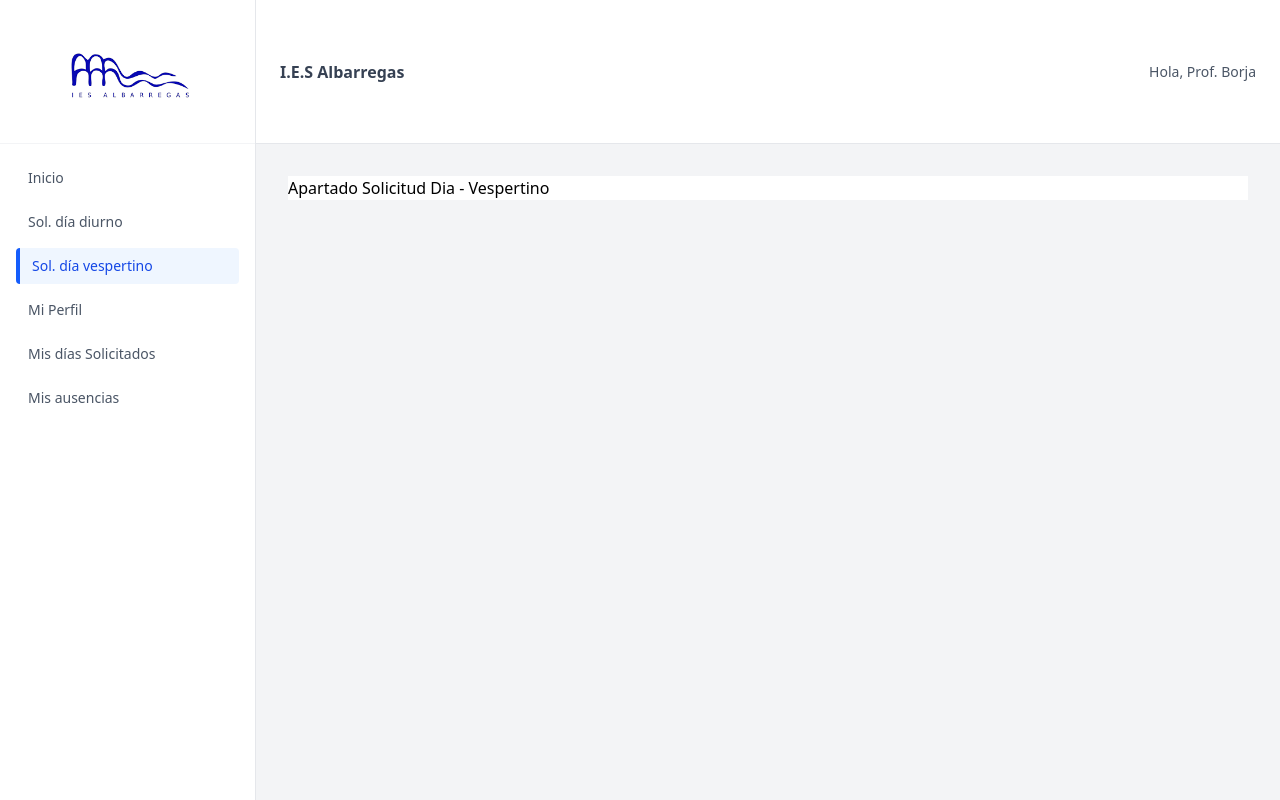
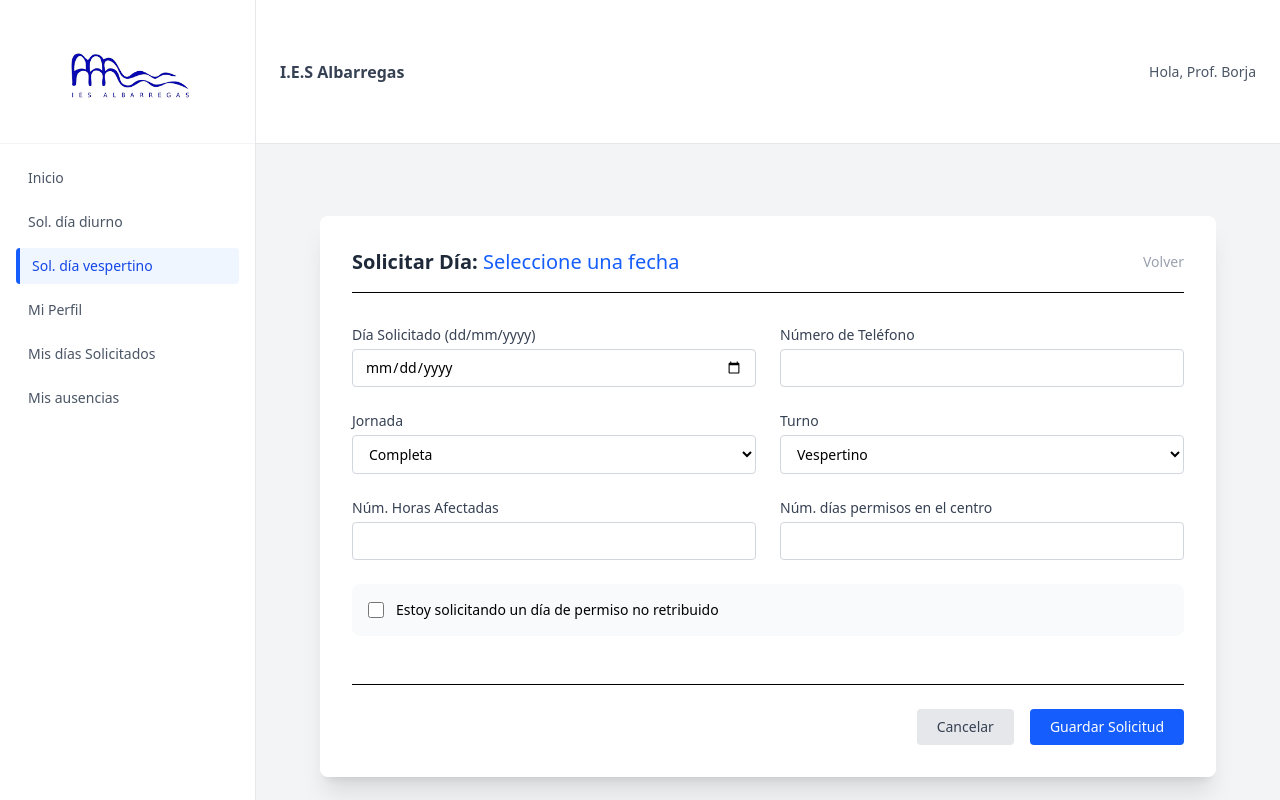
Before and after one commit to Luis-GR05/ejerciciocomponentes, a React (Vite) app: page /SolVespertino in a window 1280 px wide. Built offline with nearby package versions, Linux system fonts and the light colour scheme.

Commit message:
Hacer solicitud dia vespertino

```diff
--- a/src/pages/SolDiurno.tsx
+++ b/src/pages/SolDiurno.tsx
@@ -62,7 +62,6 @@ export default function SolicitarDia() {
           <label className="text-sm text-gray-700 mb-1">Turno</label>
           <select className="border border-gray-300 rounded px-3 py-2 text-sm focus:ring-2 focus:ring-blue-500 outline-none">
             <option value="diurno">Diurno</option>
-            <option value="vespertino">Vespertino</option>
           </select>
         </div>
 
@@ -78,7 +77,7 @@ export default function SolicitarDia() {
         <FormInput label="Núm. días permisos en el centro" type="number" />
 
         <div className="md:col-span-2 p-4 bg-gray-50 rounded-lg">
-           <label className="flex items-center gap-3 text-sm font-medium cursor-pointer">
+          <label className="flex items-center gap-3 text-sm font-medium cursor-pointer">
             <input type="checkbox" className="w-4 h-4 text-blue-600" />
             Estoy solicitando un día de permiso no retribuido
           </label>
--- a/src/pages/SolVespertino.tsx
+++ b/src/pages/SolVespertino.tsx
@@ -1,9 +1,94 @@
-const SolVespertino = () => {
+import { useState } from 'react';
+import FormInput from '../componentes/componentesForm/formInput';
+import BotonGuardar from '../componentes/componentesForm/botonGuardar';
+import BotonCancelar from '../componentes/componentesForm/botonCancelar';
+
+
+export default function SolVespertino() {
+  const [fechaCabecera, setFechaCabecera] = useState("Seleccione una fecha");
+
+  const [errorTel, setErrorTel] = useState("");
+  const [errorHoras, setErrorHoras] = useState("");
+
+  const manejarValidacionTel = (e: React.ChangeEvent<HTMLInputElement>) => {
+    const valor = e.target.value;
+    const regex = /^[6789]\d{8}$/;
+    if (!regex.test(valor) && valor !== "") {
+      setErrorTel("Teléfono no válido (9 dígitos, empieza por 6-9)");
+    } else {
+      setErrorTel("");
+    }
+  };
+
+  const manejarValidacionHoras = (e: React.ChangeEvent<HTMLInputElement>) => {
+    const valor = Number(e.target.value);
+    if (valor <= 0 || valor >= 8) {
+      setErrorHoras("Las horas deben ser mayores a 0 y menores a 8");
+    } else {
+      setErrorHoras("");
+    }
+  };
+
   return (
-    <div className='bg-white w-full'>
-      <h1>Apartado Solicitud Dia - Vespertino</h1>
+    <div className="max-w-4xl mx-auto bg-white rounded-lg shadow-xl p-8 mt-10">
+      <div className="flex items-center justify-between mb-8 border-b pb-4">
+        <h2 className="text-xl font-bold text-gray-800">
+          Solicitar Día: <span className="text-blue-600 font-medium">{fechaCabecera}</span>
+        </h2>
+        <button className="text-sm text-gray-400 hover:text-gray-600">Volver</button>
+      </div>
+
+      <form className="grid grid-cols-1 md:grid-cols-2 gap-6" onSubmit={(e) => e.preventDefault()}>
+
+        <FormInput
+          label="Día Solicitado (dd/mm/yyyy)"
+          type="date"
+          onChange={(e) => setFechaCabecera(e.target.value)}
+        />
+
+        <div>
+          <FormInput label="Número de Teléfono" onChange={manejarValidacionTel} />
+          {errorTel && <p className="text-red-500 text-xs mt-1 font-semibold">{errorTel}</p>}
+        </div>
+
+        <div className="flex flex-col">
+          <label className="text-sm text-gray-700 mb-1">Jornada</label>
+          <select className="border border-gray-300 rounded px-3 py-2 text-sm focus:ring-2 focus:ring-blue-500 outline-none">
+            <option value="completa">Completa</option>
+            <option value="parcial">Parcial</option>
+          </select>
+        </div>
+
+        <div className="flex flex-col">
+          <label className="text-sm text-gray-700 mb-1">Turno</label>
+          <select className="border border-gray-300 rounded px-3 py-2 text-sm focus:ring-2 focus:ring-blue-500 outline-none">
+            <option value="vespertino">Vespertino</option>
+          </select>
+        </div>
+
+        <div>
+          <FormInput
+            label="Núm. Horas Afectadas"
+            type="number"
+            onChange={manejarValidacionHoras}
+          />
+          {errorHoras && <p className="text-red-500 text-xs mt-1 font-semibold">{errorHoras}</p>}
+        </div>
+
+        <FormInput label="Núm. días permisos en el centro" type="number" />
+
+        <div className="md:col-span-2 p-4 bg-gray-50 rounded-lg">
+          <label className="flex items-center gap-3 text-sm font-medium cursor-pointer">
+            <input type="checkbox" className="w-4 h-4 text-blue-600" />
+            Estoy solicitando un día de permiso no retribuido
+          </label>
+        </div>
+
+        <div className="md:col-span-2 flex justify-end gap-4 mt-6 pt-6 border-t">
+          <BotonCancelar onClick={() => alert("Cancelado")} />
+          <BotonGuardar />
+        </div>
+      </form>
     </div>
-  )
+  );
 }
-
-export default SolVespertino
```
